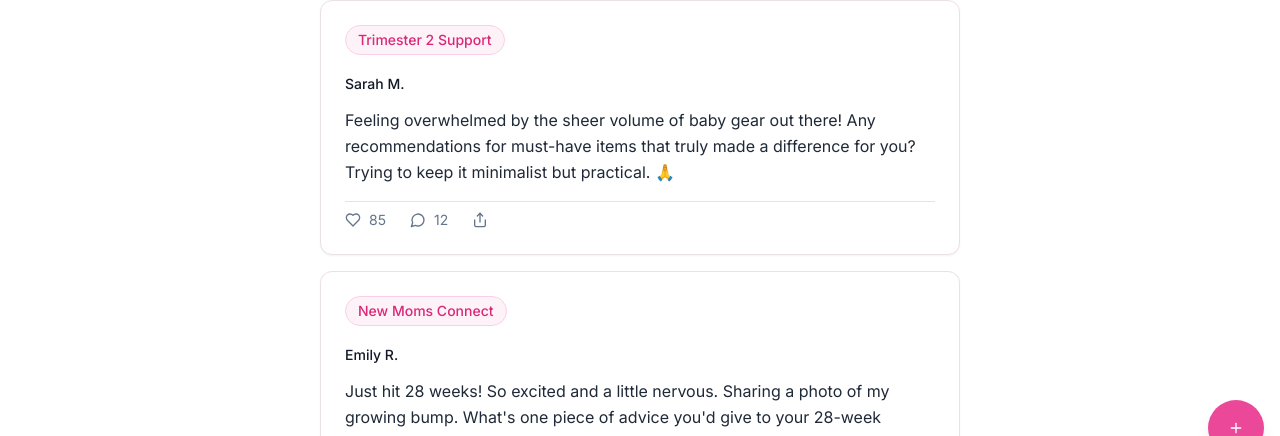
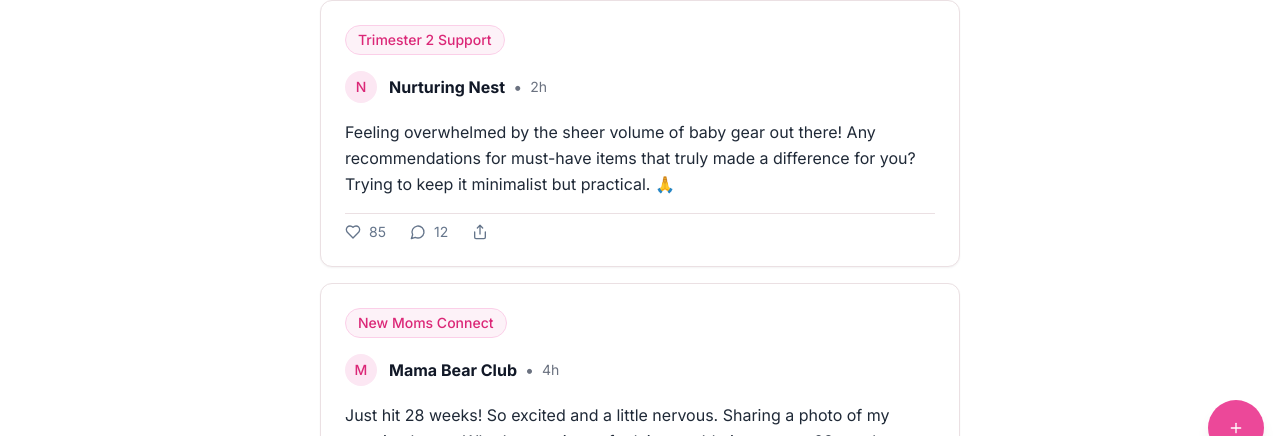
Before and after one commit to dhruvk11/glow-mom-guide, a React (Vite) app: page / in a window 1280 px wide. Shown: the part 264-700 px from the top of the page. Built offline with nearby package versions, Linux system fonts and the light colour scheme.

Commit message:
Restore post card layout
Restore post card layout to include username, avatar, and timestamp with original styling and spacing, while removing the "Posted by" label.

```diff
--- a/src/components/CommunityFeed.tsx
+++ b/src/components/CommunityFeed.tsx
@@ -16,6 +16,8 @@ interface Post {
   comments: number;
   isLiked: boolean;
   username: string;
+  avatar: string;
+  timestamp: string;
 }
 
 const mockPosts: Post[] = [
@@ -26,7 +28,9 @@ const mockPosts: Post[] = [
     likes: 85,
     comments: 12,
     isLiked: false,
-    username: 'Sarah M.',
+    username: 'Nurturing Nest',
+    avatar: '/placeholder.svg',
+    timestamp: '2h',
   },
   {
     id: '2',
@@ -36,7 +40,9 @@ const mockPosts: Post[] = [
     likes: 85,
     comments: 12,
     isLiked: false,
-    username: 'Emily R.',
+    username: 'Mama Bear Club',
+    avatar: '/placeholder.svg',
+    timestamp: '4h',
   },
   {
     id: '3',
@@ -46,6 +52,8 @@ const mockPosts: Post[] = [
     comments: 8,
     isLiked: true,
     username: 'Jessica L.',
+    avatar: '/placeholder.svg',
+    timestamp: '6h',
   },
 ];
 
@@ -90,6 +98,8 @@ const CommunityFeed = () => {
       comments: 0,
       isLiked: false,
       username: 'You',
+      avatar: '/placeholder.svg',
+      timestamp: 'now',
     };
 
     setPosts([newPost, ...posts]);
@@ -165,9 +175,16 @@ const CommunityFeed = () => {
                 </Badge>
               </div>
 
-              {/* Username */}
-              <div className="mb-3">
-                <span className="text-sm font-medium text-gray-900">{post.username}</span>
+              {/* User Info */}
+              <div className="flex items-center gap-3 mb-4">
+                <div className="w-8 h-8 rounded-full bg-pink-100 flex items-center justify-center text-pink-600 font-medium text-sm">
+                  {post.username.charAt(0)}
+                </div>
+                <div className="flex items-center gap-2">
+                  <span className="font-bold text-gray-900">{post.username}</span>
+                  <span className="text-gray-500">•</span>
+                  <span className="text-gray-500 text-sm">{post.timestamp}</span>
+                </div>
               </div>
 
               {/* Post Content */}
```
